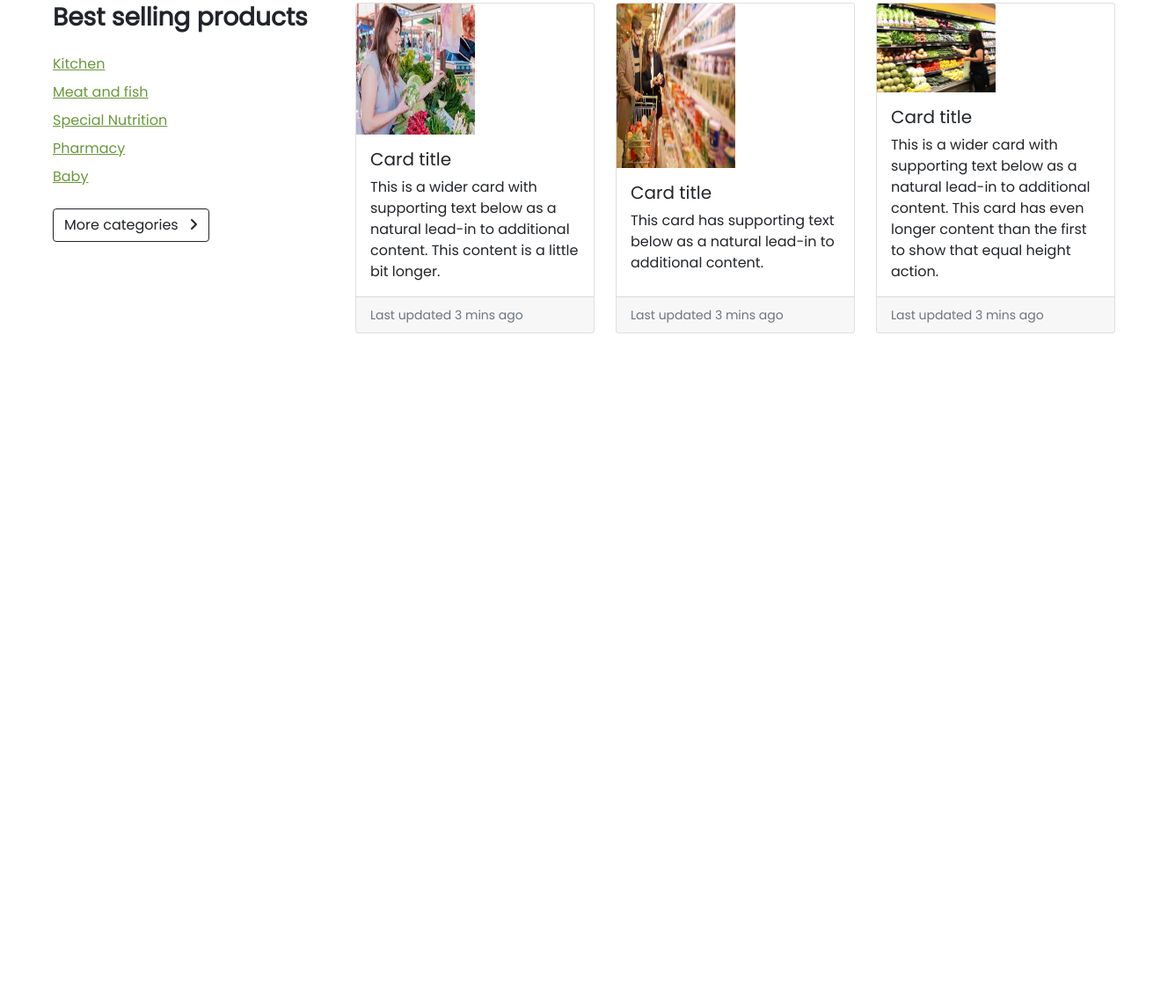
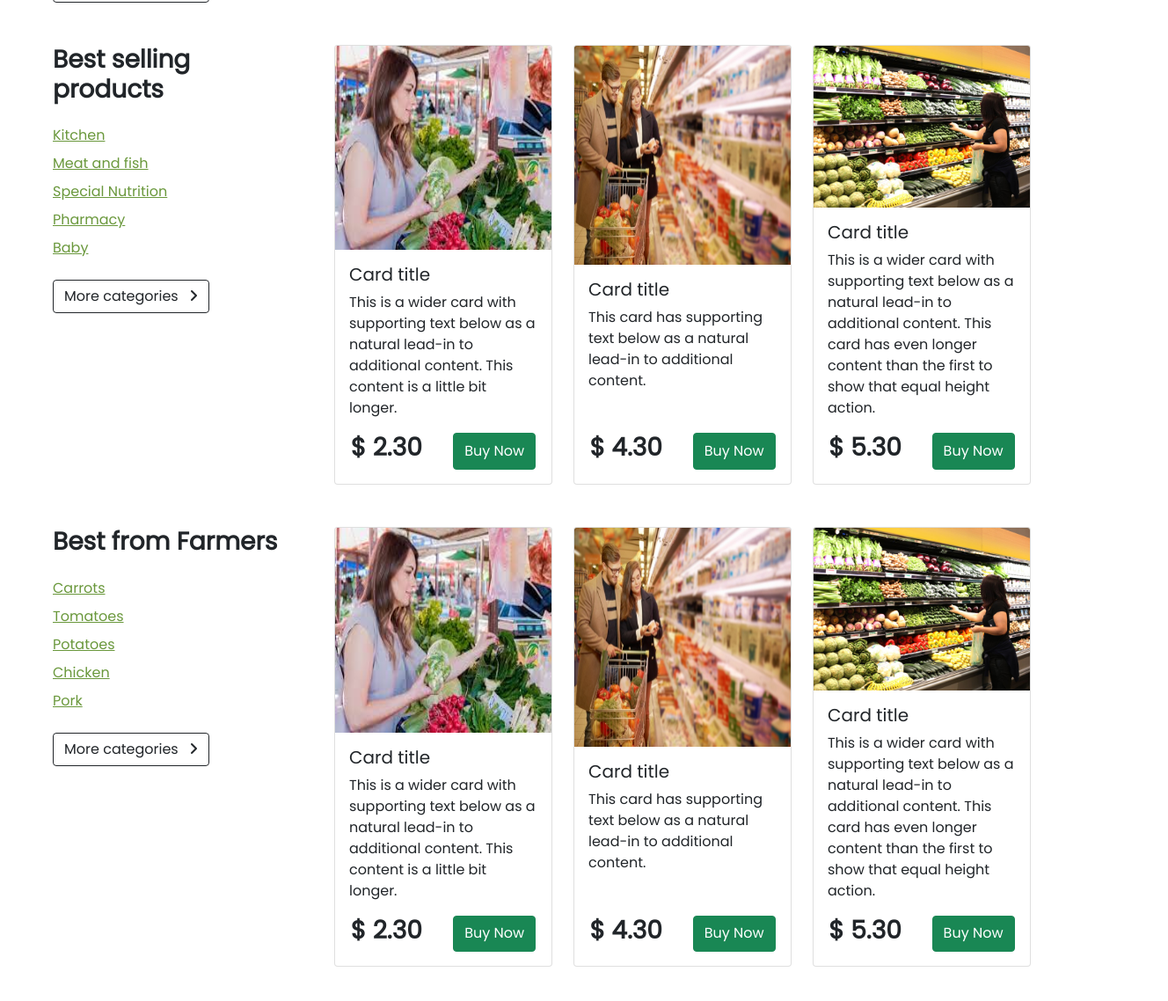
Before and after one commit to itbarunmitra1000/freshness-com, a plain HTML site: page index.html in a window 1280 px wide. Shown: the part 588-1726 px from the top of the page at 88% size, 1328 px wide, since content can reach past the window. Before the commit the page ends 1015 px from the top, so only its background shows below. Drawn offline with nearby package versions, Linux system fonts and the light colour scheme.

Commit message:
add best from farmers

```diff
--- a/index.html
+++ b/index.html
@@ -18,12 +18,12 @@
 
 </head>
 
-<body >
+<body class="mx-5">
 
   <!-- start header menubar search bar  banner  -->
   <header>
     <!-- menubar  -->
-    <nav class=" px-5">
+    <nav class=" ">
       <div class="d-md-flex justify-content-md-between border-bottom  ">
         <menu class="ps-0">
           <ul class="d-flex list-unstyled">
@@ -46,7 +46,7 @@
     </nav>
 
     <!-- logo search bar  -->
-    <section class="d-md-flex justify-content-md-between my-5 px-5">
+    <section class="d-md-flex justify-content-md-between my-5">
       <h2 class="fw-bold">Freshnesecom</h2>
       <div class="search_bar">
         <input type="text" class="form-control px-3 rounded-pill btn-outline-light  search_tab "
@@ -61,7 +61,7 @@
 
     <!-- menu bar  -->
 
-    <nav class="navbar navbar-expand-lg navbar-light bg-light mx-5">
+    <nav class="navbar navbar-expand-lg navbar-light bg-light ">
       <div class="container-fluid  px-5">
         <button class="navbar-toggler" type="button" data-bs-toggle="collapse" data-bs-target="#navbarSupportedContent"
           aria-controls="navbarSupportedContent" aria-expanded="false" aria-label="Toggle navigation">
@@ -178,7 +178,7 @@
     <!-- category menu banner side bar -->
 
 
-    <section class="container-fluid mx-5">
+    <section class="container-fluid mt-5 ">
       <div class="row  ">
         <aside class=" col-3">
           <h3 class="mb-4 fw-bold">Category Menu</h3>
@@ -195,9 +195,9 @@
 
         </aside>
         <aside class="col-9 ">
-          <div class="row  ">
+          <div class="row g-5 ">
             <div class=" col-lg-6">
-              <div class=" banner_img_1 ">
+              <div class=" banner_img_1 p-5">
                 <h1 class="text-white ">Delicious item</h1>
                 <button class="btn btn-outline-light mt-5 ">Check Reciepe <i
                     class="fas fa-angle-right ms-2"></i></button>
@@ -205,7 +205,7 @@
 
             </div>
             <div class=" col-lg-6">
-              <div class="banner_img_2 ">
+              <div class="banner_img_2 p-5 ">
                 <h1 class="text-white ">Delicious item</h1>
                 <button class="btn btn-outline-light mt-5 ">Check Reciepe <i
                     class="fas fa-angle-right ms-2"></i></button>
@@ -220,7 +220,7 @@
 
   <!-- main middle part -->
   <main>
-    <section class="container-fluid   ms-5">
+    <section class="container-fluid ">
       <div class="row my-5 ">
         <aside class=" col-3">
           <h3 class="mb-4 fw-bold">Best selling products</h3>
@@ -240,37 +240,109 @@
           <div class="container row row-cols-1 row-cols-md-3 g-4">
             <div class="col">
               <div class="card h-100">
-                <img src="./images/selling-products/01.jpg" class="card-img-top w-50 h-50"  alt="...">
+                <img src="./images/selling-products/01.jpg" class="card-img-top  h-50" alt="...">
                 <div class="card-body">
                   <h5 class="card-title">Card title</h5>
-                  <p class="card-text">This is a wider card with supporting text below as a natural lead-in to additional content. This content is a little bit longer.</p>
+                  <p class="card-text">This is a wider card with supporting text below as a natural lead-in to
+                    additional content. This content is a little bit longer.</p>
                 </div>
-                <div class="card-footer">
-                  <small class="text-muted">Last updated 3 mins ago</small>
+                <div class="d-flex justify-content-around mb-3 ">
+                  <h3 class="fw-bold">$ 2.30</h3>
+                  <button class="btn btn-success">Buy Now</button>
                 </div>
               </div>
             </div>
             <div class="col">
               <div class="card h-100">
-                <img src="./images/selling-products/02.jpg" class="card-img-top w-50 h-50" alt="...">
+                <img src="./images/selling-products/02.jpg" class="card-img-top  h-50" alt="...">
                 <div class="card-body">
                   <h5 class="card-title">Card title</h5>
-                  <p class="card-text">This card has supporting text below as a natural lead-in to additional content.</p>
+                  <p class="card-text">This card has supporting text below as a natural lead-in to additional content.
+                  </p>
                 </div>
-                <div class="card-footer">
-                  <small class="text-muted">Last updated 3 mins ago</small>
+                <div class="d-flex justify-content-around mb-3 ">
+                  <h3 class="fw-bold">$ 4.30</h3>
+                  <button class="btn btn-success">Buy Now</button>
                 </div>
               </div>
             </div>
             <div class="col">
               <div class="card h-100">
-                <img src="./images/selling-products/03.jpg" class="card-img-top w-50 h-50" alt="...">
+                <img src="./images/selling-products/03.jpg" class="card-img-top  h-50" alt="...">
                 <div class="card-body">
                   <h5 class="card-title">Card title</h5>
-                  <p class="card-text">This is a wider card with supporting text below as a natural lead-in to additional content. This card has even longer content than the first to show that equal height action.</p>
+                  <p class="card-text">This is a wider card with supporting text below as a natural lead-in to
+                    additional content. This card has even longer content than the first to show that equal height
+                    action.</p>
                 </div>
-                <div class="card-footer">
-                  <small class="text-muted">Last updated 3 mins ago</small>
+                <div class="d-flex justify-content-around mb-3 ">
+                  <h3 class="fw-bold">$ 5.30</h3>
+                  <button class="btn btn-success">Buy Now</button>
+                </div>
+              </div>
+            </div>
+          </div>
+        </aside>
+      </div>
+    </section>
+    <section class="container-fluid ">
+      <div class="row my-5 ">
+        <aside class=" col-3">
+          <h3 class="mb-4 fw-bold">Best from Farmers</h3>
+          <div>
+            <ul class="list-unstyled mb-4">
+              <li class="mb-2 "><a href="#" class="text_color">Carrots</a></li>
+              <li class="mb-2 "><a href="#" class="text_color">Tomatoes</a></li>
+              <li class="mb-2 "><a href="#" class="text_color">Potatoes</a></li>
+              <li class="mb-2 "><a href="#" class="text_color">Chicken</a></li>
+              <li class="mb-2 "><a href="#" class="text_color">Pork</a></li>
+            </ul>
+          </div>
+          <button class="btn btn-outline-dark"> More categories <i class="fas fa-angle-right ms-2"></i></button>
+
+        </aside>
+        <aside class=" col-9 ">
+          <div class="container row row-cols-1 row-cols-md-3 g-4">
+            <div class="col">
+              <div class="card h-100">
+                <img src="./images/selling-products/01.jpg" class="card-img-top  h-50" alt="...">
+                <div class="card-body">
+                  <h5 class="card-title">Card title</h5>
+                  <p class="card-text">This is a wider card with supporting text below as a natural lead-in to
+                    additional content. This content is a little bit longer.</p>
+                </div>
+                <div class="d-flex justify-content-around mb-3 ">
+                  <h3 class="fw-bold">$ 2.30</h3>
+                  <button class="btn btn-success">Buy Now</button>
+                </div>
+              </div>
+            </div>
+            <div class="col">
+              <div class="card h-100">
+                <img src="./images/selling-products/02.jpg" class="card-img-top  h-50" alt="...">
+                <div class="card-body">
+                  <h5 class="card-title">Card title</h5>
+                  <p class="card-text">This card has supporting text below as a natural lead-in to additional content.
+                  </p>
+                </div>
+                <div class="d-flex justify-content-around mb-3 ">
+                  <h3 class="fw-bold">$ 4.30</h3>
+                  <button class="btn btn-success">Buy Now</button>
+                </div>
+              </div>
+            </div>
+            <div class="col">
+              <div class="card h-100">
+                <img src="./images/selling-products/03.jpg" class="card-img-top  h-50" alt="...">
+                <div class="card-body">
+                  <h5 class="card-title">Card title</h5>
+                  <p class="card-text">This is a wider card with supporting text below as a natural lead-in to
+                    additional content. This card has even longer content than the first to show that equal height
+                    action.</p>
+                </div>
+                <div class="d-flex justify-content-around mb-3 ">
+                  <h3 class="fw-bold">$ 5.30</h3>
+                  <button class="btn btn-success">Buy Now</button>
                 </div>
               </div>
             </div>
--- a/style.css
+++ b/style.css
@@ -29,14 +29,14 @@ body{
 
 /* banner side mennu  */
 .banner_img_1{
-    width: 80%;
+    width: 100%;
     height: 260px;
    background-image:linear-gradient(rgba(0,0,0,0.9),rgba(158, 86, 86, 0.3)), url(./images/banner/01.jpg);
    background-repeat: no-repeat;
    background-size: cover;
 }
 .banner_img_2{
-    width: 80%;
+    width: 100%;
     height: 260px;
    background-image: linear-gradient(rgba(0,0,0,0.9),rgba(158, 86, 86, 0.3)), url(./images/banner/02.jpg);
    background-repeat: no-repeat;
```
